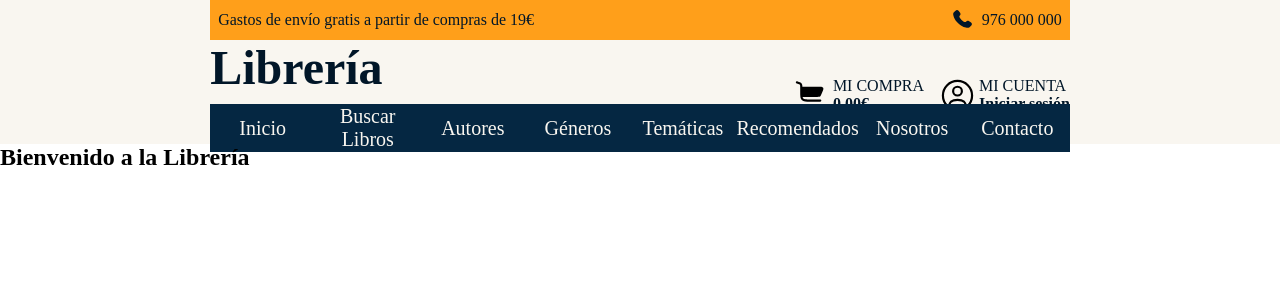
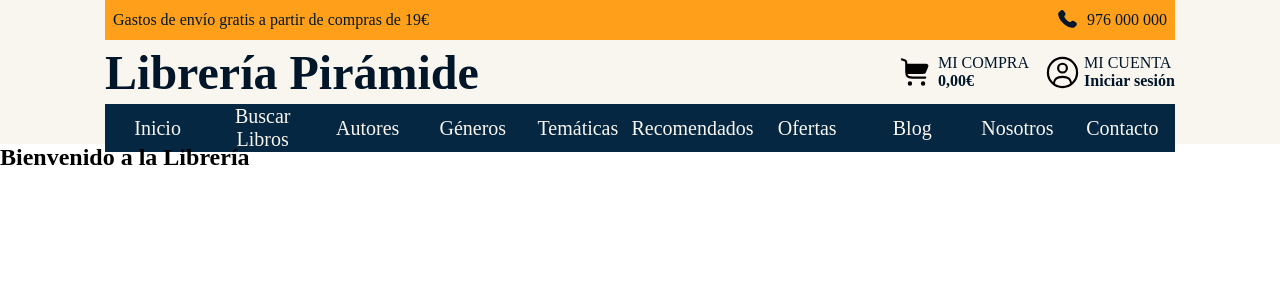
Before and after one commit to andresaragonguerrero/LibreriaPiramide, a Vue app: page / in a window 1280 px wide. Shown: the top 300 px of the page. Built offline with nearby package versions, Linux system fonts and the light colour scheme; the HTML template or start-up script is replaced by a standard one.

Commit message:
Actualización de los estilos del Header

```diff
--- a/src/components/header/HeaderMain.vue
+++ b/src/components/header/HeaderMain.vue
@@ -42,14 +42,14 @@
 }
 
 .header__logo-container {
-    grid-column: 3 / 6;
+    grid-column: 2 / 6;
     display: flex;
     justify-content: flex-start;
     align-items: center;
 }
 
 .header__user-actions {
-    grid-column: 8 / 11;
+    grid-column: 8 / 12;
     display: flex;
     justify-content: flex-end;
     align-items: center;
--- a/src/components/header/HeaderNav.vue
+++ b/src/components/header/HeaderNav.vue
@@ -6,6 +6,8 @@
         <a class="header__link" href="#">Géneros</a>
         <a class="header__link" href="#">Temáticas</a>
         <a class="header__link" href="#">Recomendados</a>
+        <a class="header__link" href="#">Ofertas</a>
+        <a class="header__link" href="#">Blog</a>
         <a class="header__link" href="#">Nosotros</a>
         <a class="header__link" href="#">Contacto</a>
     </nav>
@@ -13,9 +15,10 @@
 
 <style lang="css" scoped>
 .header__nav {
-    grid-column: 3 / 11;
+    grid-column: 2 / 12;
     display: grid;
     grid-template-columns: subgrid;
+    background-color: var(--color-primary);
 }
 
 .header__link {
--- a/src/components/header/HeaderTop.vue
+++ b/src/components/header/HeaderTop.vue
@@ -22,7 +22,7 @@
 }
 
 .content-wrapper {
-    grid-column: 3 / 11;
+    grid-column: 2 / 12;
     padding: 0 var(--space-2);
     display: flex;
     justify-content: space-between;
@@ -39,7 +39,7 @@
 }
 
 .header__shipping-text {
-    grid-column: 3 / 6;
+    grid-column: 2 / 6;
     display: flex;
     justify-content: flex-start;
     align-items: center;
```
